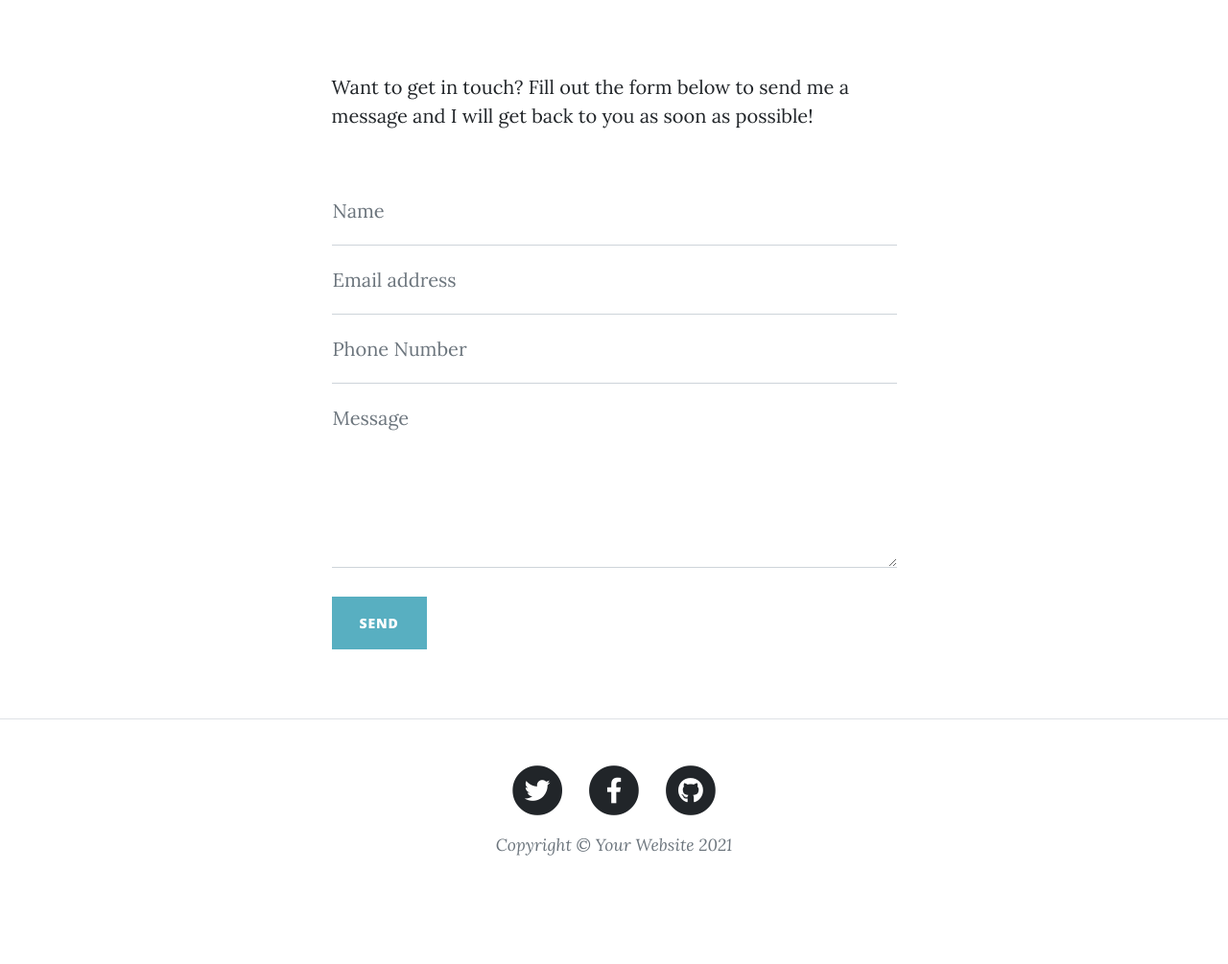
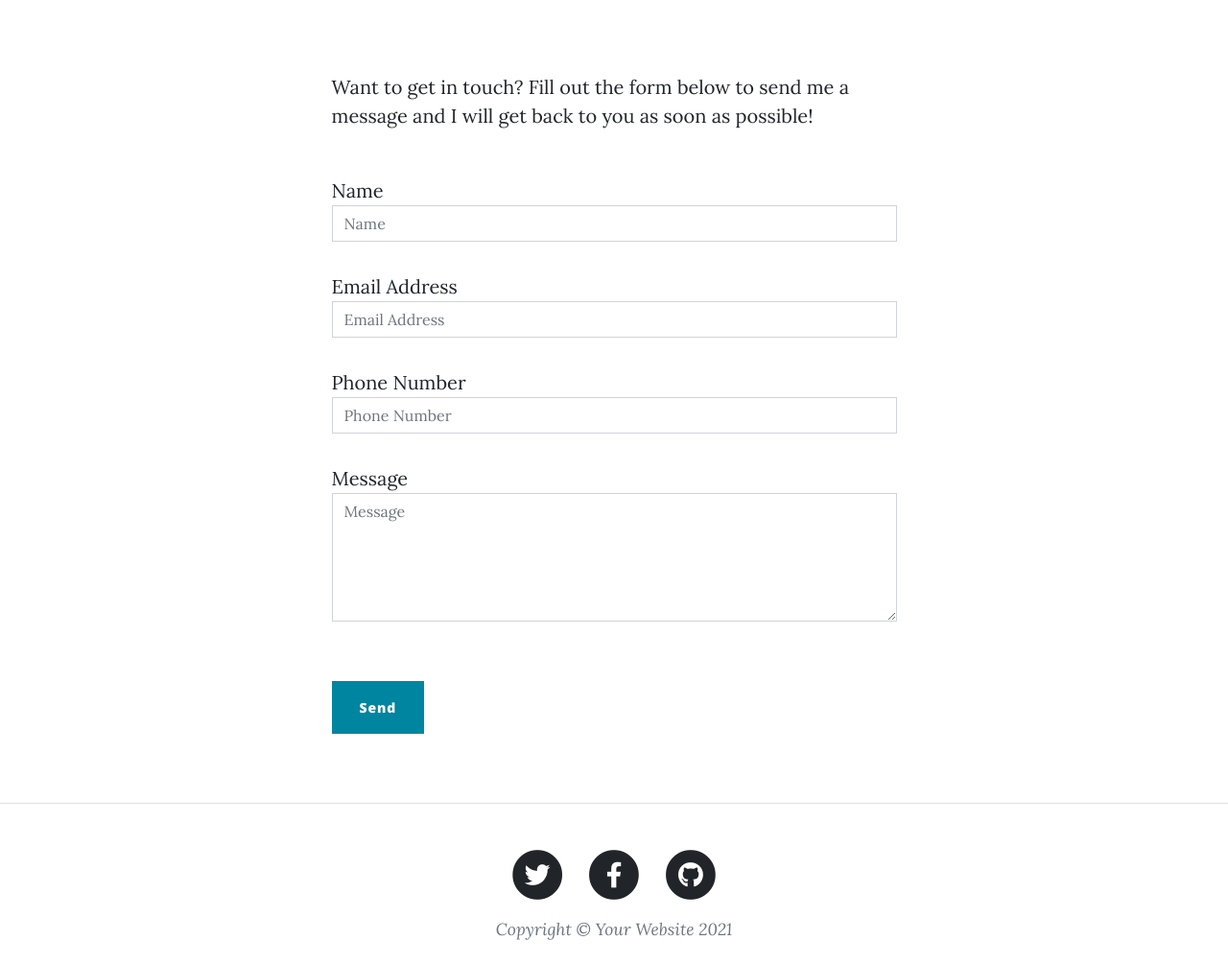
Before and after one commit to kvanst3/Frontend, a Flask app: page /contact in a window 1280 px wide. Shown: the part 536-1541 px from the top of the page at 96% size. Before the commit the page ends 1428 px from the top, so only its background shows below. Run offline with Flask 2, Linux system fonts and the light colour scheme; some libraries are stand-ins or nearby versions.

Commit message:
capture form data

```diff
--- a/Upgraded Blog/main.py
+++ b/Upgraded Blog/main.py
@@ -1,5 +1,4 @@
-from flask import Flask
-from flask import template_rendered
+from flask import Flask, template_rendered, request
 from flask.templating import render_template
 import requests
 
@@ -23,5 +22,14 @@ def about():
 def get_contact():
     return render_template("contact.html")
 
+@app.route("/form-entry", methods=["POST"])
+def receive_data():
+    data = request.form
+    print(data["name"])
+    print(data["email"])
+    print(data["phone"])
+    print(data["message"])
+    return "<h1>Successfully sent your message</h1>"
+
 if __name__ == "__main__":
     app.run(debug=True)
--- a/Upgraded Blog/templates/contact.html
+++ b/Upgraded Blog/templates/contact.html
@@ -26,49 +26,39 @@
                     <!-- To make this form functional, sign up at-->
                     <!-- https://startbootstrap.com/solution/contact-forms-->
                     <!-- to get an API token!-->
-                    <form id="contactForm" data-sb-form-api-token="API_TOKEN">
-                        <div class="form-floating">
-                            <input class="form-control" id="name" type="text" placeholder="Enter your name..." data-sb-validations="required" />
-                            <label for="name">Name</label>
-                            <div class="invalid-feedback" data-sb-feedback="name:required">A name is required.</div>
+                    <form name="sentMessage" id="contactForm" action="{{ url_for('receive_data') }}" method="post" novalidate>
+                        <div class="control-group">
+                          <div class="form-group floating-label-form-group controls">
+                            <label>Name</label>
+                            <input type="text" name="name" class="form-control" placeholder="Name" id="name" required data-validation-required-message="Please enter your name.">
+                            <p class="help-block text-danger"></p>
+                          </div>
                         </div>
-                        <div class="form-floating">
-                            <input class="form-control" id="email" type="email" placeholder="Enter your email..." data-sb-validations="required,email" />
-                            <label for="email">Email address</label>
-                            <div class="invalid-feedback" data-sb-feedback="email:required">An email is required.</div>
-                            <div class="invalid-feedback" data-sb-feedback="email:email">Email is not valid.</div>
+                        <div class="control-group">
+                          <div class="form-group floating-label-form-group controls">
+                            <label>Email Address</label>
+                            <input type="email" name="email" class="form-control" placeholder="Email Address" id="email" required data-validation-required-message="Please enter your email address.">
+                            <p class="help-block text-danger"></p>
+                          </div>
                         </div>
-                        <div class="form-floating">
-                            <input class="form-control" id="phone" type="tel" placeholder="Enter your phone number..." data-sb-validations="required" />
-                            <label for="phone">Phone Number</label>
-                            <div class="invalid-feedback" data-sb-feedback="phone:required">A phone number is required.</div>
+                        <div class="control-group">
+                          <div class="form-group col-xs-12 floating-label-form-group controls">
+                            <label>Phone Number</label>
+                            <input type="tel" name="phone" class="form-control" placeholder="Phone Number" id="phone" required data-validation-required-message="Please enter your phone number.">
+                            <p class="help-block text-danger"></p>
+                          </div>
                         </div>
-                        <div class="form-floating">
-                            <textarea class="form-control" id="message" placeholder="Enter your message here..." style="height: 12rem" data-sb-validations="required"></textarea>
-                            <label for="message">Message</label>
-                            <div class="invalid-feedback" data-sb-feedback="message:required">A message is required.</div>
+                        <div class="control-group">
+                          <div class="form-group floating-label-form-group controls">
+                            <label>Message</label>
+                            <textarea rows="5" name="message" class="form-control" placeholder="Message" id="message" required data-validation-required-message="Please enter a message."></textarea>
+                            <p class="help-block text-danger"></p>
+                          </div>
                         </div>
-                        <br />
-                        <!-- Submit success message-->
-                        <!---->
-                        <!-- This is what your users will see when the form-->
-                        <!-- has successfully submitted-->
-                        <div class="d-none" id="submitSuccessMessage">
-                            <div class="text-center mb-3">
-                                <div class="fw-bolder">Form submission successful!</div>
-                                To activate this form, sign up at
-                                <br />
-                                <a href="https://startbootstrap.com/solution/contact-forms">https://startbootstrap.com/solution/contact-forms</a>
-                            </div>
-                        </div>
-                        <!-- Submit error message-->
-                        <!---->
-                        <!-- This is what your users will see when there is-->
-                        <!-- an error submitting the form-->
-                        <div class="d-none" id="submitErrorMessage"><div class="text-center text-danger mb-3">Error sending message!</div></div>
-                        <!-- Submit Button-->
-                        <button class="btn btn-primary text-uppercase disabled" id="submitButton" type="submit">Send</button>
-                    </form>
+                        <br>
+                        <div id="success"></div>
+                        <button type="submit" class="btn btn-primary" id="sendMessageButton">Send</button>
+                      </form>
                 </div>
             </div>
         </div>
--- a/Upgraded Blog/templates/header.html
+++ b/Upgraded Blog/templates/header.html
@@ -32,9 +32,9 @@
                 <div class="collapse navbar-collapse" id="navbarResponsive">
                     <ul class="navbar-nav ms-auto py-4 py-lg-0">
                         <li class="nav-item"><a class="nav-link px-lg-3 py-3 py-lg-4" href="/">Home</a></li>
-                        <li class="nav-item"><a class="nav-link px-lg-3 py-3 py-lg-4" href="/about">About</a></li>
+                        <li class="nav-item"><a class="nav-link px-lg-3 py-3 py-lg-4" href="{{ url_for('about') }}">About</a></li>
                         <!-- <li class="nav-item"><a class="nav-link px-lg-3 py-3 py-lg-4" href="post.html">Sample Post</a></li> -->
-                        <li class="nav-item"><a class="nav-link px-lg-3 py-3 py-lg-4" href="contact">Contact</a></li>
+                        <li class="nav-item"><a class="nav-link px-lg-3 py-3 py-lg-4" href="/contact">Contact</a></li>
                     </ul>
                 </div>
             </div>
```
